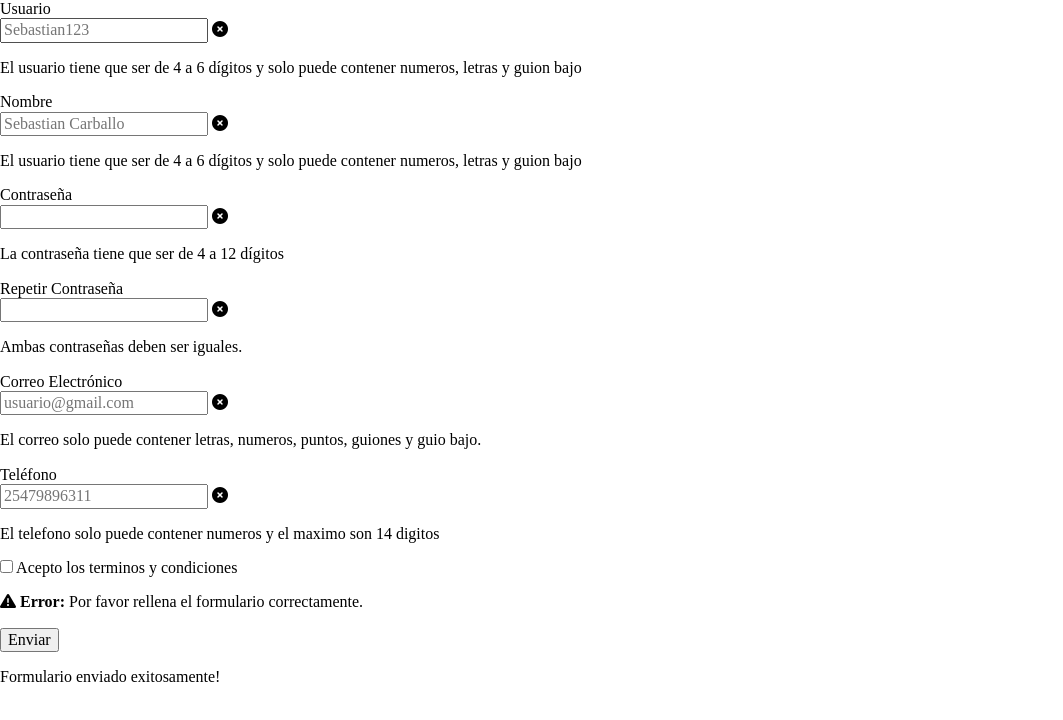
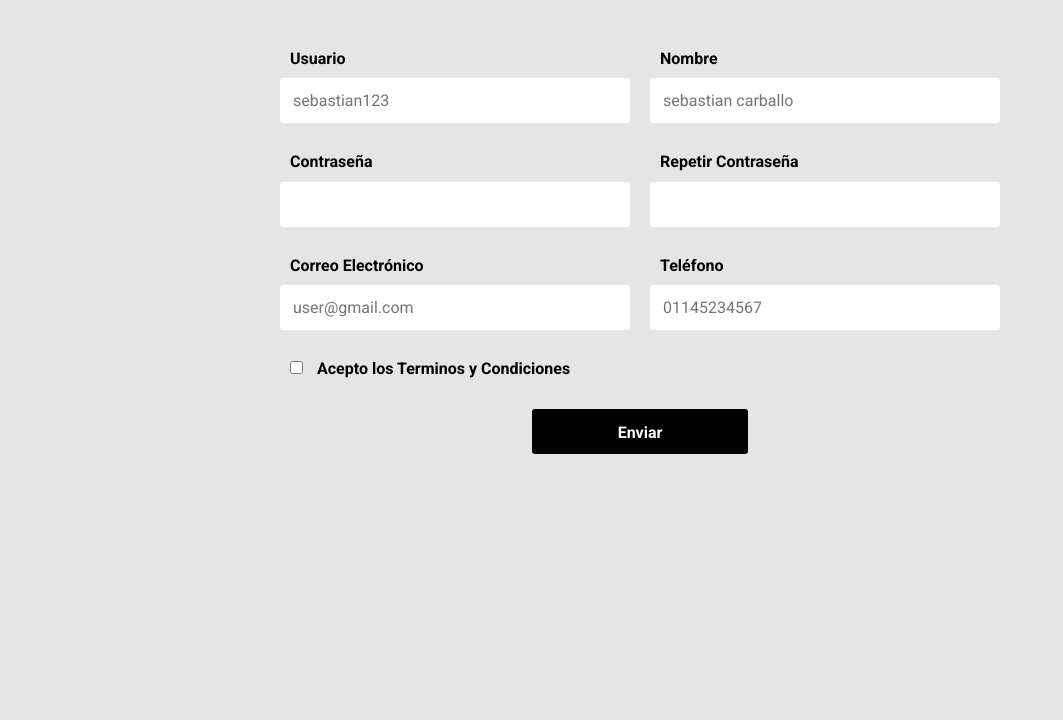
Before and after one commit to SebastianCarballo/Validacion-formulario, a plain HTML site: page index.html in a window 1280 px wide. Shown: the whole page, without its empty margins (0-1063 px from the left). Drawn offline with Linux system fonts and the light colour scheme.

Commit message:
Agrega stylos CSS

```diff
--- a/css/styles.css
+++ b/css/styles.css
@@ -0,0 +1,164 @@
+* {
+    box-sizing: border-box;
+}
+
+body {
+    font-family: 'Roboto', sans-serif;
+    background: #e5e5e5;
+}
+
+main {
+    max-width: 800px;
+    width: 90%;
+    margin: auto;
+    padding: 40px;
+}
+
+.formulario {
+    display: grid;
+    grid-template-columns: 1fr 1fr;
+    gap: 20px;
+}
+
+.formulario__label {
+    display: block;
+    font-weight: 700;
+    padding: 10px;
+    cursor: pointer;
+}
+
+.formulario__grupo-input {
+    position: relative;
+}
+
+.formulario__input {
+    width: 100%;
+    background-color: #fff;
+    border: 3px solid transparent;
+    border-radius: 3px;
+    -webkit-border-radius: 3px;
+    height: 45px;
+    line-height: 45px;
+    padding: 0 40px 0 10px;
+    transition: 0.3s ease all;
+}
+
+.formulario__input:focus {
+    border: 3px solid #0075ff;
+    outline: none;
+    box-shadow: 3px 0px 30px rgba(163, 163, 163, 0.4);
+}
+
+.formulario__input-error {
+    font-size: 12px;
+    margin-bottom: 0;
+    display: none;
+}
+
+.formulario__input-error-activo {
+    display: block;
+}
+
+.formulario__validacion-estado {
+    position: absolute;
+    right: 10px;
+    bottom: 15px;
+    z-index: 100;
+    font-size: 16px;
+    opacity: 0;
+}
+
+.formulario__checkbox {
+    margin-right: 10px;
+}
+
+.formulario__grupo-terminos,
+.formulario__mensaje,
+.formulario__grupo-btn-enviar {
+    grid-column: span 2;
+}
+
+.formulario__mensaje {
+    height: 45px;
+    line-height: 45px;
+    background: #f66060;
+    padding: 0 15px;
+    border-radius: 3px;
+    display: none;
+}
+
+.formulario__mensaje-activo {
+    display: block;
+}
+
+.formulario__mensaje p {
+    margin: 0;
+}
+
+.formulario__grupo-btn-enviar {
+    display: flex;
+    flex-direction: column;
+    align-items: center;
+}
+
+.formulario__btn {
+    height: 45px;
+    line-height: 45px;
+    width: 30%;
+    background: #000;
+    color: #fff;
+    font-weight: bold;
+    border: none;
+    border-radius: 3px;
+    cursor: pointer;
+    transition: 0.1s ease all;
+}
+
+.formulario__btn:hover {
+    box-shadow: 3px 0px 30px rgba(163, 163, 163, 1);
+}
+
+.formulario__mensaje-exito {
+    font-size: 14px;
+    color: #119200;
+    display: none;
+}
+
+.formulario__mensaje-exito-activo {
+    display: block;
+}
+
+/* ----- -----  Estilos para Validacion ----- ----- */
+
+.formulario__grupo-correcto .formulario__validacion-estado {
+    color: #1ed12d;
+    opacity: 1;
+}
+
+.formulario__grupo-incorrecto .formulario__label {
+    color: #bb2929;
+}
+
+.formulario__grupo-incorrecto .formulario__validacion-estado {
+    color: #bb2929;
+    opacity: 1;
+}
+
+.formulario__grupo-incorrecto .formulario__input {
+    border: 3px solid #bb2929;
+}
+/* ----- -----  Mediaqueries ----- ----- */
+
+@media screen and (max-width: 800px) {
+    .formulario {
+        grid-template-columns: 1fr;
+    }
+    .formulario__grupo-terminos,
+    .formulario__mensaje,
+    .formulario__grupo-btn-enviar {
+        grid-column: 1;
+    }
+    .formulario__btn {
+        width: 100%;
+    }
+} ;
--- a/index.html
+++ b/index.html
@@ -17,20 +17,20 @@
                 <div class="formulario__grupo" id="grupo__usuario">
                     <label for="usuario" class="formulario__label">Usuario</label>
                     <div class="formulario__grupo-input">
-                        <input type="text" class="formulario__input" name="usuario" id="usuario" placeholder="Sebastian123">
+                        <input type="text" class="formulario__input" name="usuario" id="usuario" placeholder="sebastian123">
                         <i class="formulario__validacion-estado fas fa-times-circle"></i>
                     </div>
-                    <p class="formulario__input-error">El usuario tiene que ser de 4 a 6 dígitos y solo puede contener numeros, letras y guion bajo</p>
+                    <p class="formulario__input-error">El usuario tiene que ser de 4 a 16 dígitos y solo puede contener numeros, letras y guion bajo.</p>
                 </div>
 
                 <!-- Grupo: Nombre -->
                 <div class="formulario__grupo" id="grupo__nombre">
                     <label for="nombre" class="formulario__label">Nombre</label>
                     <div class="formulario__grupo-input">
-                            <input type="text" class="formulario__input" name="nombre" id="nombre" placeholder="Sebastian Carballo">
+                        <input type="text" class="formulario__input" name="nombre" id="nombre" placeholder="sebastian carballo">
                         <i class="formulario__validacion-estado fas fa-times-circle"></i>
                     </div>
-                        <p class="formulario__input-error">El usuario tiene que ser de 4 a 6 dígitos y solo puede contener numeros, letras y guion bajo</p>
+                    <p class="formulario__input-error">El usuario tiene que ser de 4 a 16 dígitos y solo puede contener numeros, letras y guion bajo.</p>
                 </div>
 
                 <!-- Grupo: Contraseña -->
@@ -40,7 +40,7 @@
                         <input type="password" class="formulario__input" name="password" id="password">
                         <i class="formulario__validacion-estado fas fa-times-circle"></i>
                     </div>
-                        <p class="formulario__input-error">La contraseña tiene que ser de 4 a 12 dígitos</p>
+                    <p class="formulario__input-error">La contraseña tiene que ser de 4 a 12 dígitos.</p>
                 </div>
 
                 <!-- Grupo: Contraseña 2 -->
@@ -57,39 +57,38 @@
                 <div class="formulario__grupo" id="grupo__correo">
                     <label for="correo" class="formulario__label">Correo Electrónico</label>
                     <div class="formulario__grupo-input">
-                            <input type="email" class="formulario__input" name="correo" id="correo" placeholder="usuario@gmail.com">
+                        <input type="email" class="formulario__input" name="correo" id="correo" placeholder="user@gmail.com">
                         <i class="formulario__validacion-estado fas fa-times-circle"></i>
                     </div>
-                        <p class="formulario__input-error">El correo solo puede contener letras, numeros, puntos, guiones y guio bajo.</p>
+                    <p class="formulario__input-error">El correo solo puede contener letras, numeros, puntos, guiones y guion bajo.</p>
                 </div>
 
-                     <!-- Grupo: Telefono -->
+                <!-- Grupo: Teléfono -->
                 <div class="formulario__grupo" id="grupo__telefono">
                     <label for="telefono" class="formulario__label">Teléfono</label>
                     <div class="formulario__grupo-input">
-                            <input type="text" class="formulario__input" name="telefono" id="telefono" placeholder="25479896311">
+                        <input type="text" class="formulario__input" name="telefono" id="telefono" placeholder="01145234567">
                         <i class="formulario__validacion-estado fas fa-times-circle"></i>
                     </div>
-                        <p class="formulario__input-error">El telefono solo puede contener numeros y el maximo son 14 digitos</p>
+                    <p class="formulario__input-error">El telefono solo puede contener numeros y el maximo son 14 dígitos.</p>
                 </div>
 
-                    <!-- Terminos y condiciones -->
-                    <div class="class__grupo" id="grupo_terminos">
+                <!-- Grupo: Terminos y Condiciones -->
+                <div class="formulario__grupo" id="grupo__terminos">
                     <label class="formulario__label">
                         <input class="formulario__checkbox" type="checkbox" name="terminos" id="terminos">
-                            Acepto los terminos y condiciones
+                        Acepto los Terminos y Condiciones
                     </label>
                 </div>
 
                 <div class="formulario__mensaje" id="formulario__mensaje">
-                        <p><i class="fas fa-exclamation-triangle"></i> <b>Error:</b> Por favor rellena el formulario correctamente. </p
+                    <p><i class="fas fa-exclamation-triangle"></i> <b>Error:</b> Por favor rellena el formulario correctamente. </p>
                 </div>
 
-                    <div class="formualario__grupo formulario__grupo-btn-enviar">
+                <div class="formulario__grupo formulario__grupo-btn-enviar">
                     <button type="submit" class="formulario__btn">Enviar</button>
                     <p class="formulario__mensaje-exito" id="formulario__mensaje-exito">Formulario enviado exitosamente!</p>
                 </div>
-
             </form>
         </main>
         <script src="js/formularios.js"></script>
```
Lines whose indentation alone changed are shown as unchanged.
